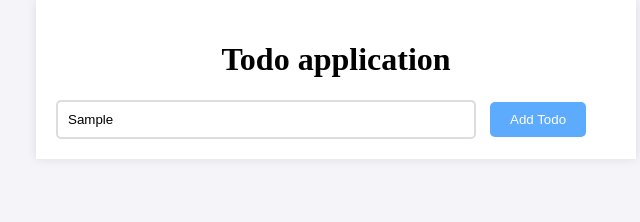
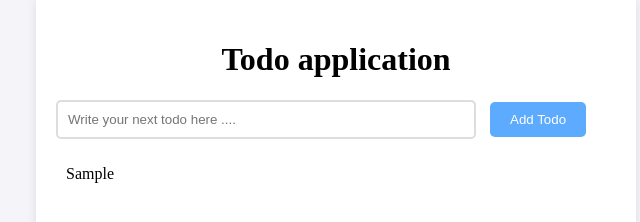
Before and after one commit to Pritam6254/practicedom, a plain HTML site: page index.html in a window 1280 px wide. Both pictures are taken after typing "Sample" into the empty fields and a click on the button "Add Todo". Shown: the whole page, without its empty margins (304-944 px from the left). Drawn offline with Linux system fonts and the light colour scheme.

Commit message:
Starded showing todo list

```diff
--- a/index.html
+++ b/index.html
@@ -14,6 +14,10 @@
     <input type="text" id="todoInput" placeholder="Write your next todo here ....">
     <button id="addTodo">Add Todo</button>
 
+    <ul id="todoList">
+
+    </ul>
+
     </div>
 
 <script src="script.js"></script>
--- a/script.js
+++ b/script.js
@@ -12,11 +12,19 @@ function addTodoToLocalStorage(todoText) {
     localStorage.setItem("todos", JSON.stringify(todos));
 }
 
+function appendTodoInHtml(todoText){
+    const todoList = document.getElementById("todoList");
+    const todo = document.createElement("li");
+    todo.textContent = todoText;
+    todoList.appendChild(todo);
+}
 document.addEventListener("DOMContentLoaded", ()=> {
 
     const todoInput = document.getElementById("todoInput");
 
     const submitButtan = document.getElementById("addTodo");
+
+    const todoList = document.getElementById("todoList");
 
     submitButtan.addEventListener("click",(event) => {
         const todoText = todoInput.value;
@@ -24,6 +32,8 @@ document.addEventListener("DOMContentLoaded", ()=> {
             alert("Please write something for the todo");
         } else{
             addTodoToLocalStorage(todoText);
+            appendTodoInHtml(todoText);
+            todoInput.value = '';
         }
     })
 
@@ -37,5 +47,11 @@ document.addEventListener("DOMContentLoaded", ()=> {
         event.target.value = todoText.trim();
         console.log(event.target.value);
     })
-    loadTodos();
+    const todos = loadTodos();
+
+    todos.todoList.forEach(todo => {
+        const newTodoItem = document.createElement("li");
+        newTodoItem.textContent = todo;
+        todoList.appendChild(newTodoItem)
+    })
 })
--- a/style.css
+++ b/style.css
@@ -35,3 +35,21 @@ h1 {
     color: white;
     cursor: pointer;
 }
+
+ul {
+    list-style-type: none;
+    padding: 0;
+}
+
+li {
+    padding: 10px;
+    border-bottom: 1px solid #ddd;
+}
+
+li:hover{
+    background-color: #5cabff;
+}
+
+li:last-child{
+    border-bottom: none;
+}
```
